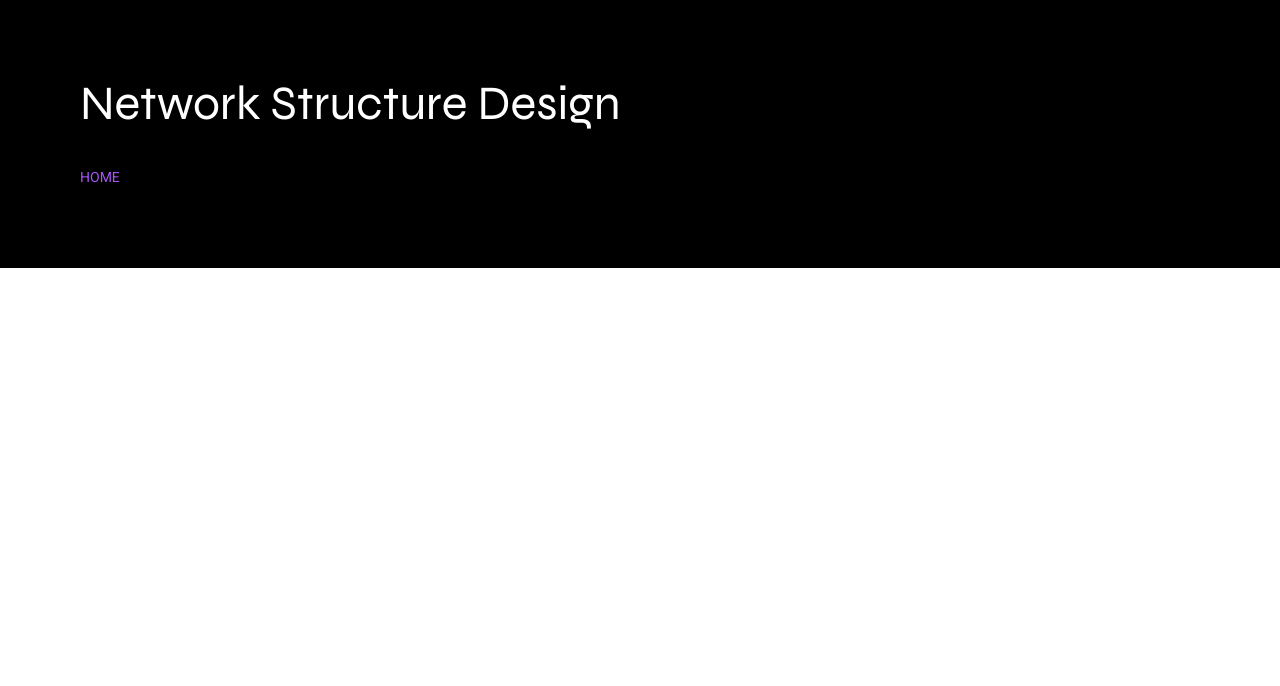
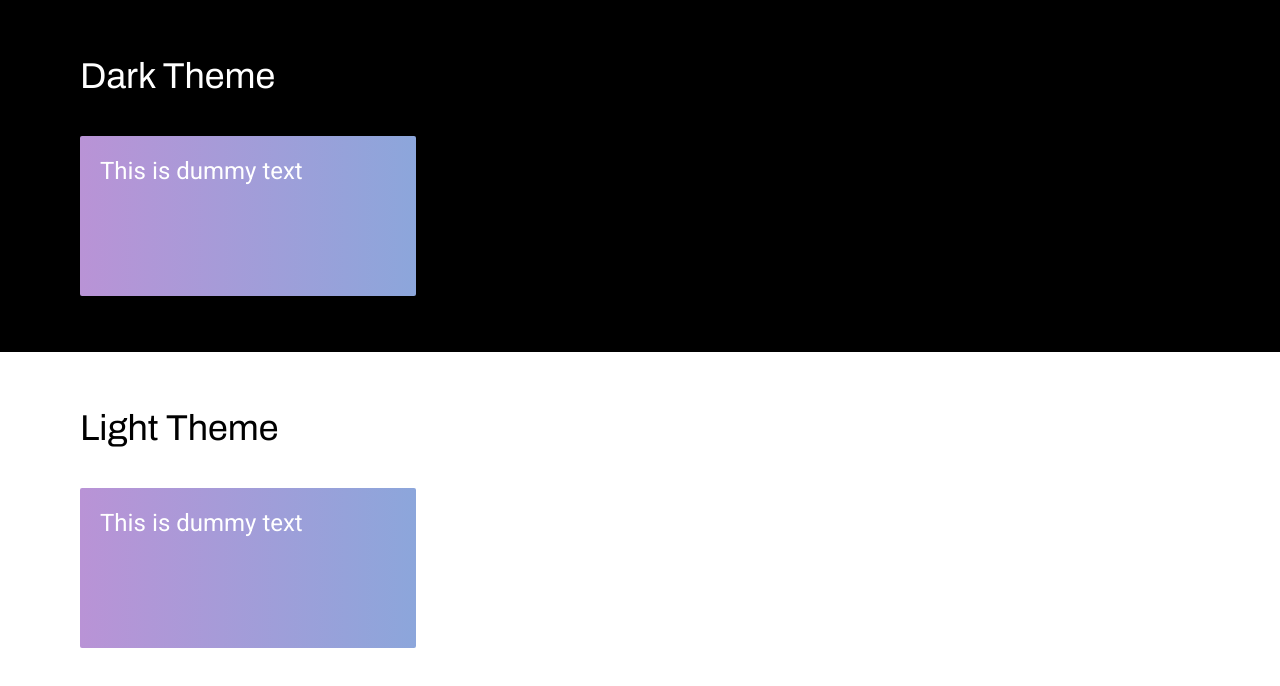
Before and after one commit to PuneetKandpal/Internship-Projects, a React (Vite) app in the folder ByteUp_AI/byteup-ai/: page / in a window 1280 px wide. Shown: the top 686 px of the page. Built offline with nearby package versions, Linux system fonts and the light colour scheme.

Commit message:
colors added

```diff
--- a/ByteUp_AI/byteup-ai/src/App.jsx
+++ b/ByteUp_AI/byteup-ai/src/App.jsx
@@ -1,10 +1,29 @@
 const App = () => {
   return (
-    <div className="bg-black text-white font-Syne text-5xl p-20">
-      Network Structure Design
-      <h1 className="text-purple-500 font-Heebo uppercase text-sm mt-10">
-        Home
-      </h1>
+    <div className="font-Syne text-4xl">
+      <div className="bg-black text-white py-14 px-20">
+        Dark Theme
+        <div className="flex justify-between">
+          <div className="w-[30%] h-40 mt-10 rounded-sm bg-gradient-to-r from-purple to-sky">
+            <h1 className="text-white p-5 text-2xl font-Heebo">
+              {" "}
+              This is dummy text
+            </h1>
+          </div>
+        </div>
+      </div>
+
+      <div className="bg-white text-black py-14 px-20">
+        Light Theme
+        <div className="flex justify-between">
+          <div className="w-[30%] h-40 mt-10 rounded-sm bg-gradient-to-r from-purple to-sky">
+            <h1 className="text-white p-5 text-2xl font-Heebo">
+              {" "}
+              This is dummy text
+            </h1>
+          </div>
+        </div>
+      </div>
     </div>
   );
 };
--- a/ByteUp_AI/byteup-ai/tailwind.config.js
+++ b/ByteUp_AI/byteup-ai/tailwind.config.js
@@ -8,6 +8,12 @@ export default {
         Syne: ["Syne", "sans-serif"],
         Heebo: ["Heebo", "sans-serif"],
       },
+      colors: {
+        white: "#ffffff",
+        black: "#000000",
+        purple: "#b993d6",
+        sky: "#8ca6db",
+      },
     },
   },
   plugins: [],
```
